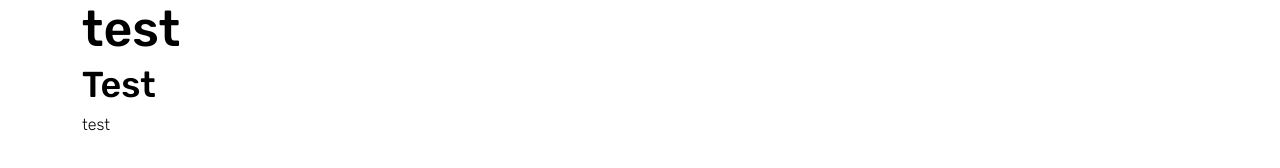
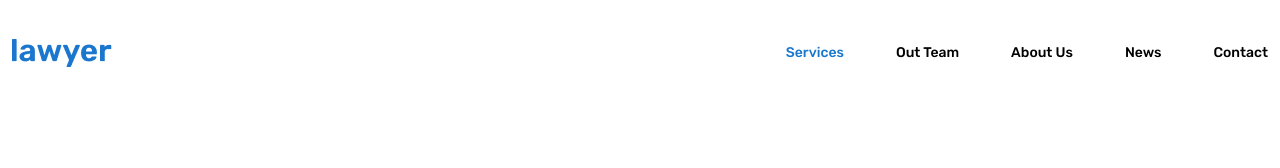
Before and after one commit to djordjevic-zoran/lawyer-1, a plain HTML site: page public_html/index.html in a window 1280 px wide. Drawn offline with Linux system fonts and the light colour scheme.

Commit message:
header done

```diff
--- a/public_html/index.html
+++ b/public_html/index.html
@@ -32,13 +32,42 @@ Click nbfs://nbhost/SystemFileSystem/Templates/Other/html.html to edit this temp
     </head>
     <body>
 
+        <header class="py-3 py-lg-5 bg-white">
+            <nav class="navbar navbar-expand-lg">
+                <div class="container-fluid">
+                    <a class="navbar-brand" href="#">
+                        <img src="images/lawyar-logo.png" alt=""/>
+                    </a>
+                    <button class="navbar-toggler" type="button" data-bs-toggle="collapse" data-bs-target="#main-menu" aria-controls="main-menu" aria-expanded="false" aria-label="Toggle navigation">
+                        <span></span>
+                        <span></span>
+                        <span></span>
+                    </button>
+                    <div class="collapse navbar-collapse" id="main-menu">
+                        <ul class="navbar-nav ms-auto pt-3 pt-lg-0">
+                            <li class="nav-item">
+                                <a class="nav-link active" aria-current="page" href="#">Services</a>
+                            </li>
+                            <li class="nav-item">
+                                <a class="nav-link" href="#">Out Team</a>
+                            </li>
+                            <li class="nav-item">
+                                <a class="nav-link" href="#">About Us</a>
+                            </li>
+                            <li class="nav-item">
+                                <a class="nav-link" href="#">News</a>
+                            </li>
+                            <li class="nav-item">
+                                <a class="nav-link" href="#">Contact</a>
+                            </li>
+                        </ul>
+
+                    </div>
+                </div>
+            </nav>
+        </header>
 
 
-        <div class="container">
-            <h1>test</h1>
-            <h2>Test</h2>
-            <p>test</p>
-        </div>
 
         <script src="js/jquery.js" type="text/javascript"></script>
         <script src="js/bootstrap.bundle.min.js" type="text/javascript"></script>
--- /dev/null
+++ b/public_html/scss/partials/_header.scss
@@ -0,0 +1,43 @@
+
+header{
+    .navbar{
+        .navbar-brand{
+            max-width: 100%;
+            padding: 0;
+            img{
+                display: block;
+            }
+        }
+        .navbar-toggler{
+            box-shadow: none !important;
+            border: none !important;
+            outline: none !important;
+        span{
+            display: block;
+            width: 3rem;
+            height: 3px;
+            background-color: $primary;
+            margin-bottom: 5px;
+            &:last-of-type{
+                margin-bottom: 0;
+            }
+        }
+    }
+    .navbar-nav{
+        .nav-item{
+            @media(min-width: 992px){
+                margin-left: 5.2rem;
+            }
+            .nav-link{
+                font-size: 1.4rem;
+                font-weight: 500;
+                line-height: 1.659rem;
+                padding: 10px 0;
+                @media(min-width: 992){
+                    padding: 0;
+                }
+            }
+        }
+    }
+    }
+}
--- a/public_html/scss/partials/_overide-bootstrap.scss
+++ b/public_html/scss/partials/_overide-bootstrap.scss
@@ -19,3 +19,7 @@ $h1-font-size: 5rem;
 $h2-font-size: 3.6rem;
 $body-color: #000;
 $dark-blue: #11284B;
+
+$navbar-light-color:                #000;
+$navbar-light-hover-color:          $blue;
+$navbar-light-active-color:         $blue;
--- a/public_html/scss/theme.scss
+++ b/public_html/scss/theme.scss
@@ -3,3 +3,4 @@
 @import "partials/_fonts.scss";
 @import "partials/_animation.scss";
 @import "partials/_base.scss";
+@import "partials/_header.scss";
```
Also changed, not shown: public_html/css/theme.css, public_html/images/lawyar-logo.png (added), 1 other file.
